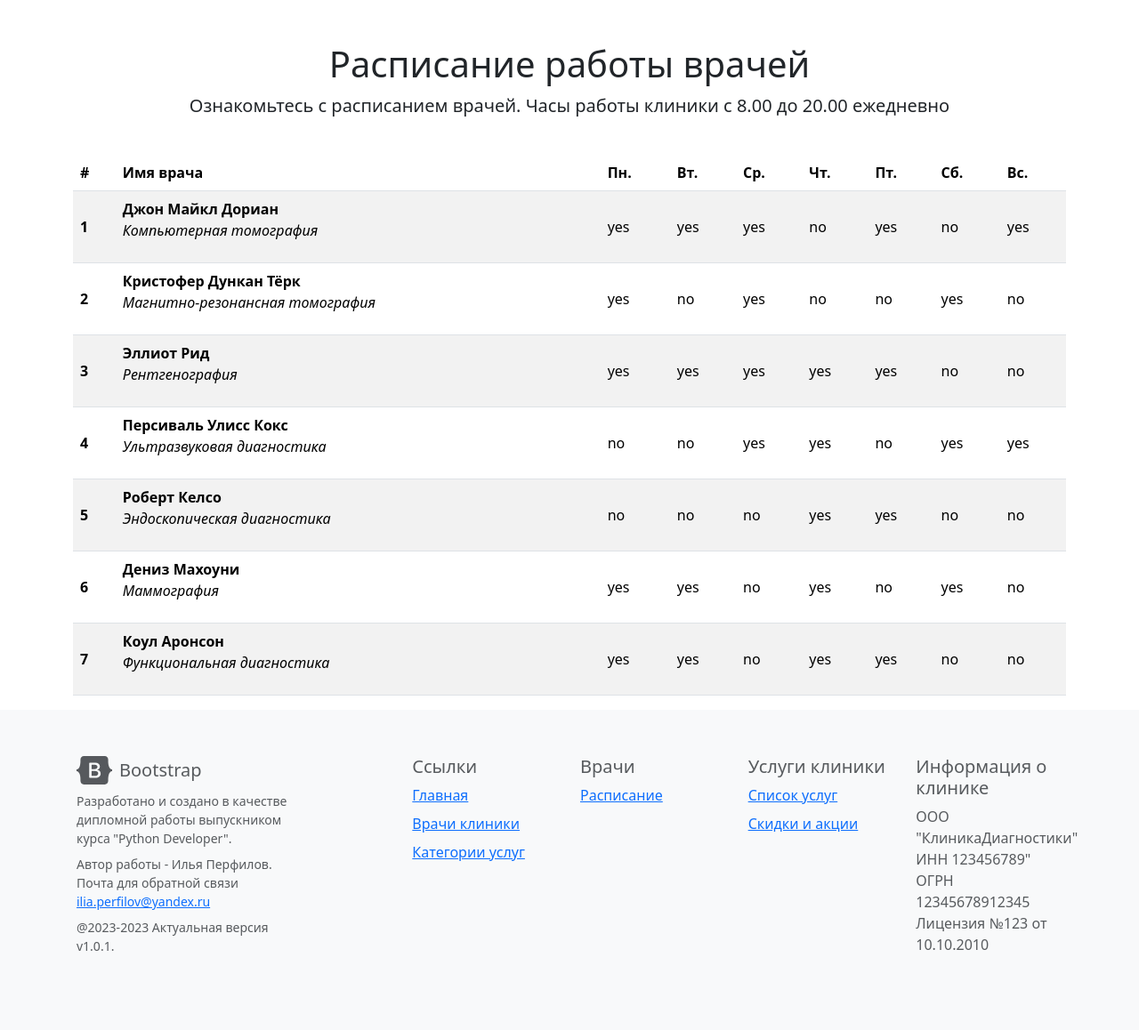
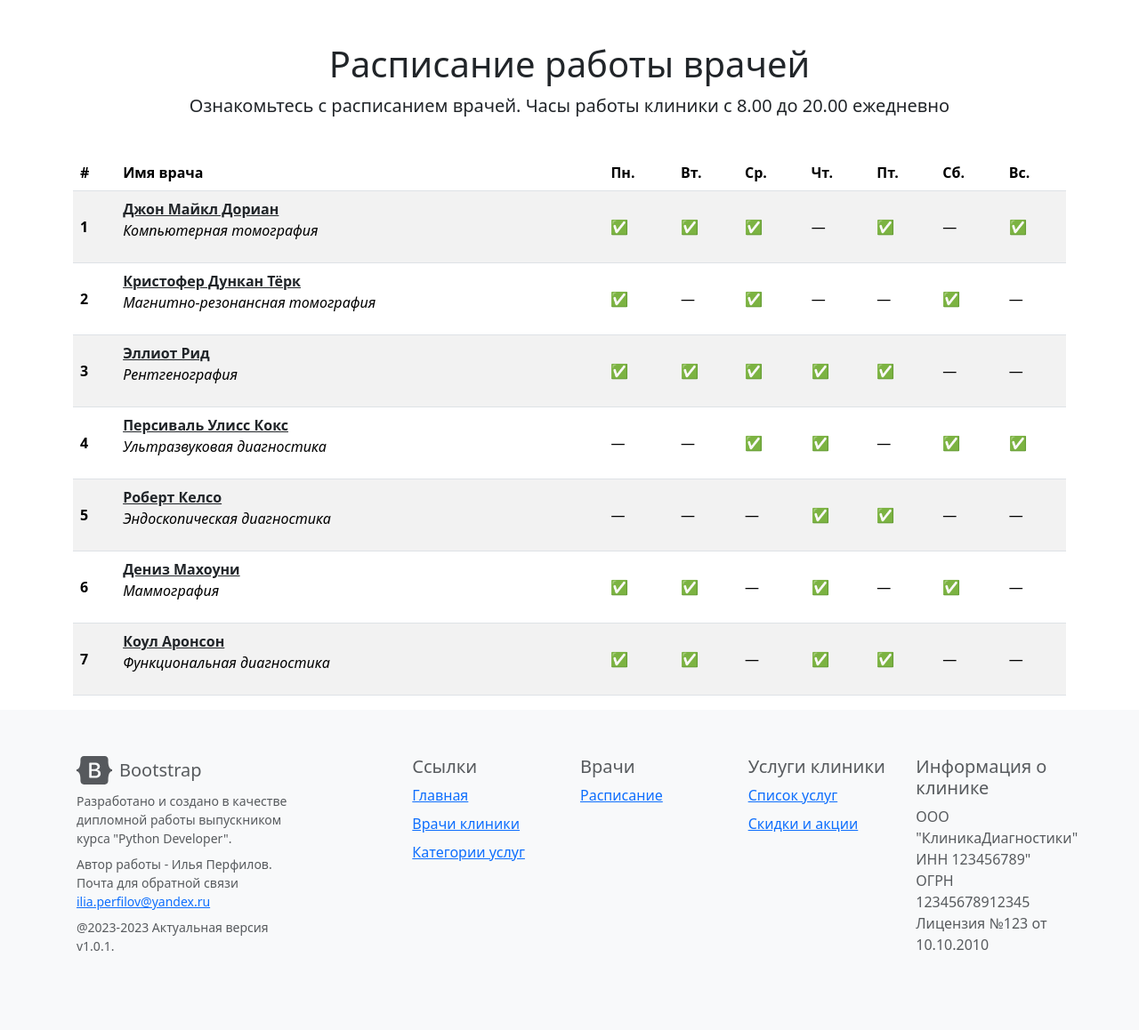
Before and after one commit to perf-il/clinic-site, a Django app: page /schedule in a window 1280 px wide. Shown: the part 56-1214 px from the top of the page at 89% size. Run offline with Django 4.2, Linux system fonts and the light colour scheme; data comes from the database, SQL or seed files in the repository; parts of the project's set-up code (start-up, migrations or seed data) failed here and were passed over; some libraries are stand-ins or nearby versions.

Commit message:
schedule was updated

```diff
--- a/clinic/templates/clinic/schedule.html
+++ b/clinic/templates/clinic/schedule.html
@@ -13,6 +13,7 @@
             <tr>
               <th scope="col">#</th>
               <th scope="col">Имя врача</th>
+
               <th scope="col">Пн.</th>
               <th scope="col">Вт.</th>
               <th scope="col">Ср.</th>
@@ -27,15 +28,16 @@
                 <tr>
                   <th scope="row">{{ forloop.counter }}</th>
                   <td class="">
-                    <b>{{ doctor.name }}</b>
+                    <a class="link-dark" href="{% url 'clinic:order_create' %}?doctor_pk={{ doctor.id }}" role=""><b>{{ doctor.name }}</b></a>
                     <p><i>{{ doctor.direction }}</i></p>
                   </td>
+
                   {% for schedule in schedules %}
                     <td>
                         {% if doctor in schedule.doctor.all %}
-                            yes
+                            &#9989;
                         {% else %}
-                            no
+                            &mdash;
                         {% endif %}
 
                     </td>
```
